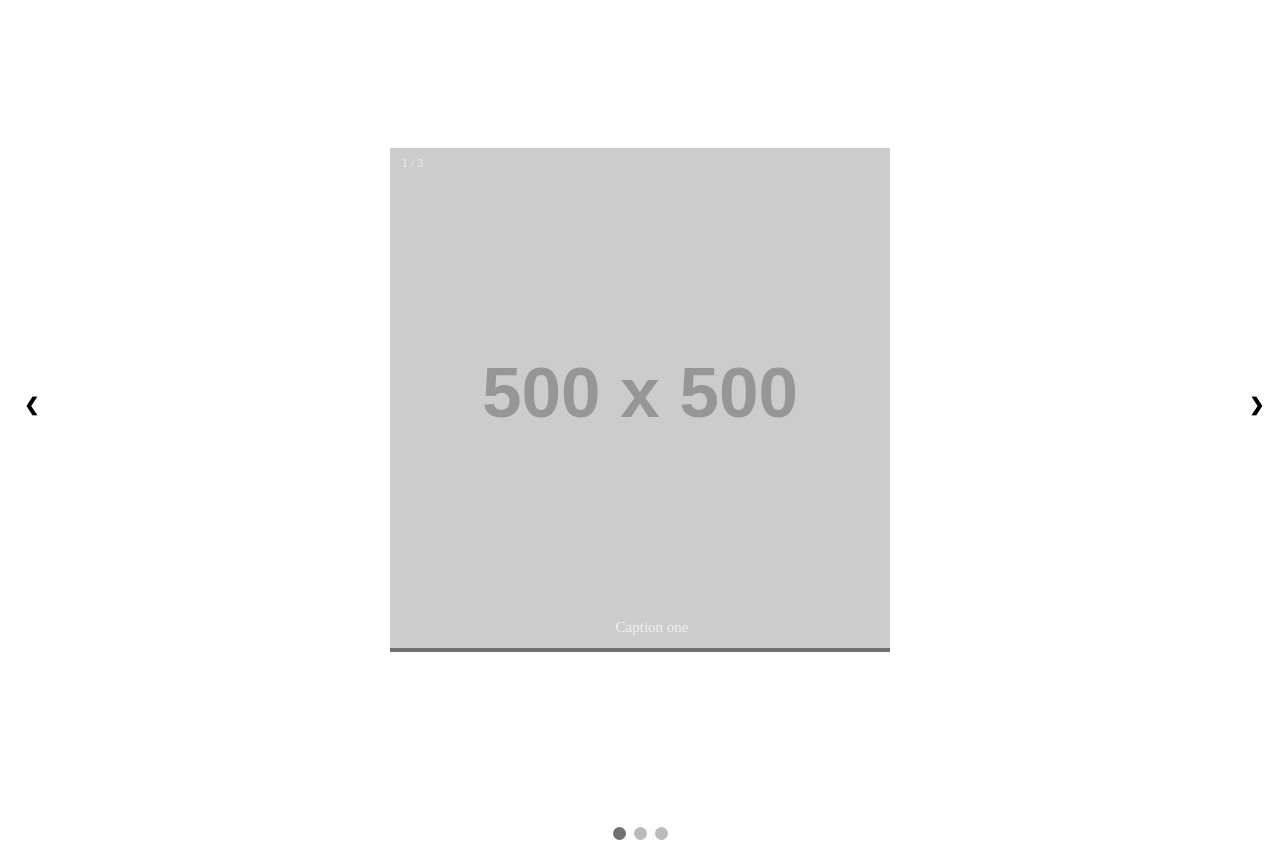
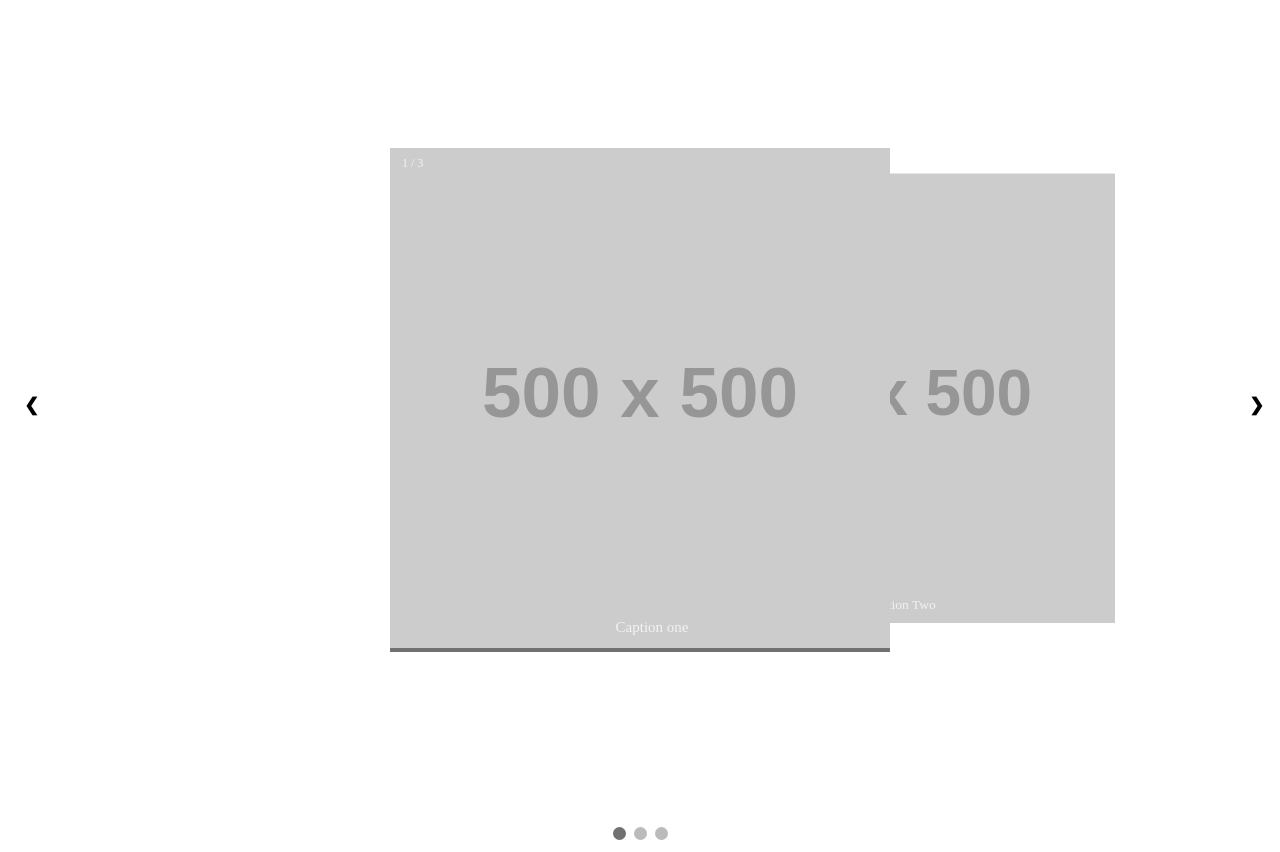
Before and after one commit to node-gs/2dslider, a website: page index.html in a window 1280 px wide. Drawn offline with Linux system fonts and the light colour scheme; placeholder pictures from the web are drawn by us.

Commit message:
adding click support for slides and styling with transitions

```diff
--- a/index.html
+++ b/index.html
@@ -14,19 +14,19 @@
 <body>
 
 <div class="slideshow-container">
-    <div class="mySlides fade">
+    <div class="mySlides fade" onclick="currentSlide(1)">
         <div class="numbertext">1 / 3</div>
         <img src="http://placehold.it/500x500" style="width:100%">
         <div class="text">Caption one</div>
     </div>
 
-    <div class="mySlides fade">
+    <div class="mySlides fade" onclick="currentSlide(2)">
         <div class="numbertext">2 / 3</div>
         <img src="http://placehold.it/500x500" style="width:100%">
         <div class="text">Caption Two</div>
     </div>
 
-    <div class="mySlides fade">
+    <div class="mySlides fade" onclick="currentSlide(3)">
         <div class="numbertext">3 / 3</div>
         <img src="http://placehold.it/500x500" style="width:100%">
         <div class="text">Caption Three</div>
--- a/index.js
+++ b/index.js
@@ -24,16 +24,22 @@ function showSlides(n) {
   }
 
   for (i = 0; i < slides.length; i++) {
-    slides[i].style.display = "none";
-    slides[i].className = slides[i].className.replace(" active", " ");
+    slides[i].className = slides[i].className
+      .replace(" active", "")
+      .replace(" active-previous", "")
+      .replace(" active-next", "");
   }
   for (i = 0; i < dots.length; i++) {
     dots[i].className = dots[i].className.replace(" active", "");
   }
 
-  slides[slideIndex-1].style.display = "block";
+  // slides[slideIndex-1].style.display = "block";
 
   slides[slideIndex-1].className += " active";
 
+  if(slideIndex < slides.length) {slides[slideIndex].className += " active-next";}
+
+  if(slideIndex > 1) { slides[slideIndex-2].className += " active-previous";}
+
   dots[slideIndex-1].className += " active";
 }
--- a/package.json
+++ b/package.json
@@ -1,14 +1,14 @@
 {
   "name": "2dslider",
   "version": "0.0.1",
-  "description": "A native JS slider \u001b[D\u001b[D\u001b[D\u001b[D\u001b[D\u001b[D\u001b[Dtwo-dimensional slider",
+  "description": "A native JS slider two-dimensional slider",
   "main": "index.js",
   "scripts": {
-    "minify": "node-sass style.scss style.min.css --output-style compressed --watch"
+    "minify": "node-sass style.scss style.min.css --output-style compressed"
   },
   "repository": {
     "type": "git",
-    "url": "git+https://github.com/node-gs/2dslider.git"
+    "url": "https://github.com/node-gs/2dslider.git"
   },
   "keywords": [
     "native",
--- a/style.scss
+++ b/style.scss
@@ -84,15 +84,21 @@
   to {opacity: 1}
 }
 
-.slideshow-container .mySlides.active {
+.slideshow-container .mySlides {
   position: fixed;
   top: 50%;
   left: 50%;
   transform: translate(-50%,-50%);
+  transition: .6s ease;
 }
-.mySlides.previous {
-
+.mySlides.active {
+  z-index: 1;
 }
-.mySlides.next {
-
+.mySlides.active-previous {
+  transform: translate(-100%,-50%) scale(.9,.9);;
+  z-index: 0;
 }
+.mySlides.active-next {
+  transform: translate(0, -50%) scale(.9,.9);;
+  z-index: 0;
+}
```
Also changed, not shown: style.min.css.
